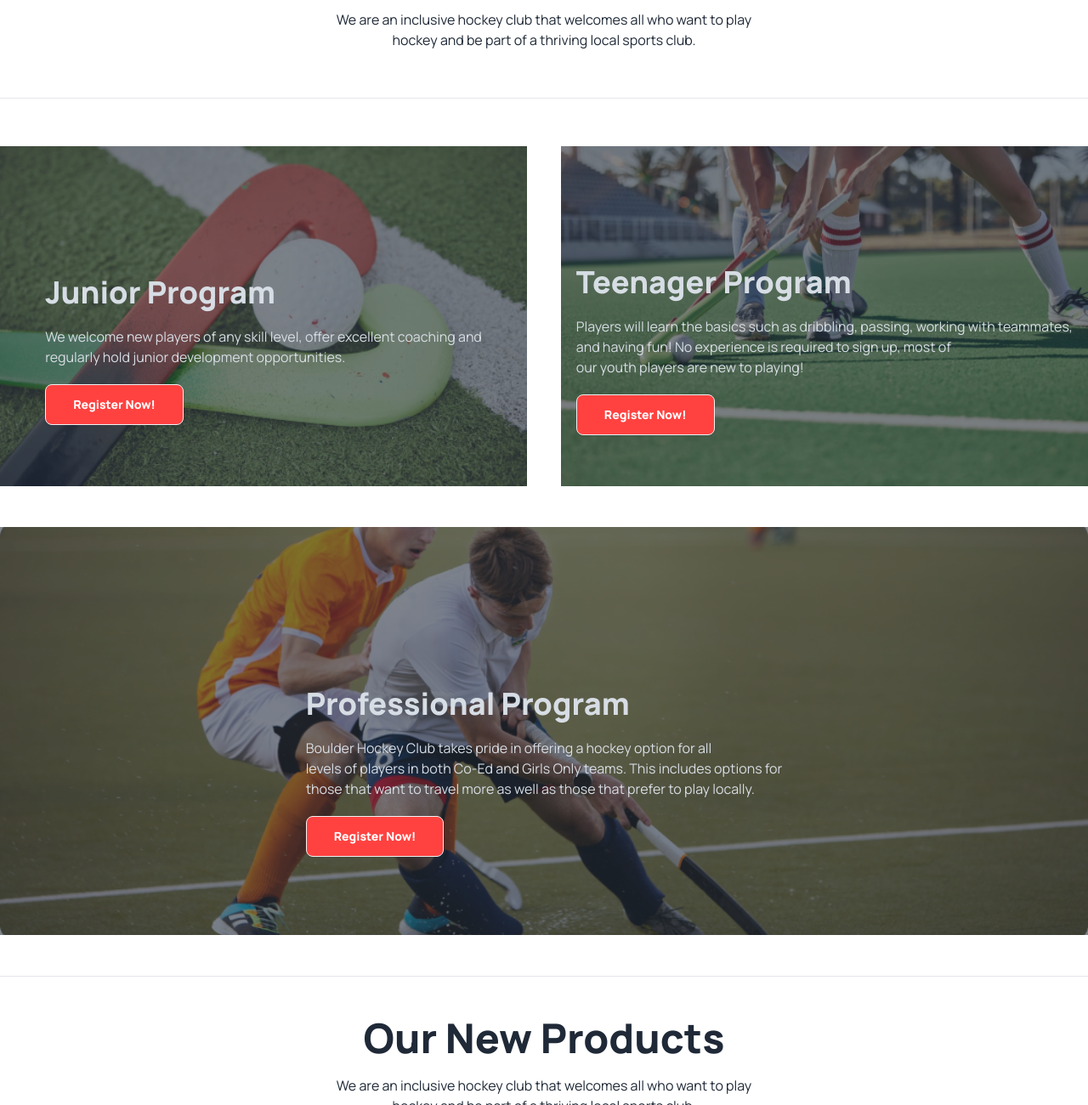
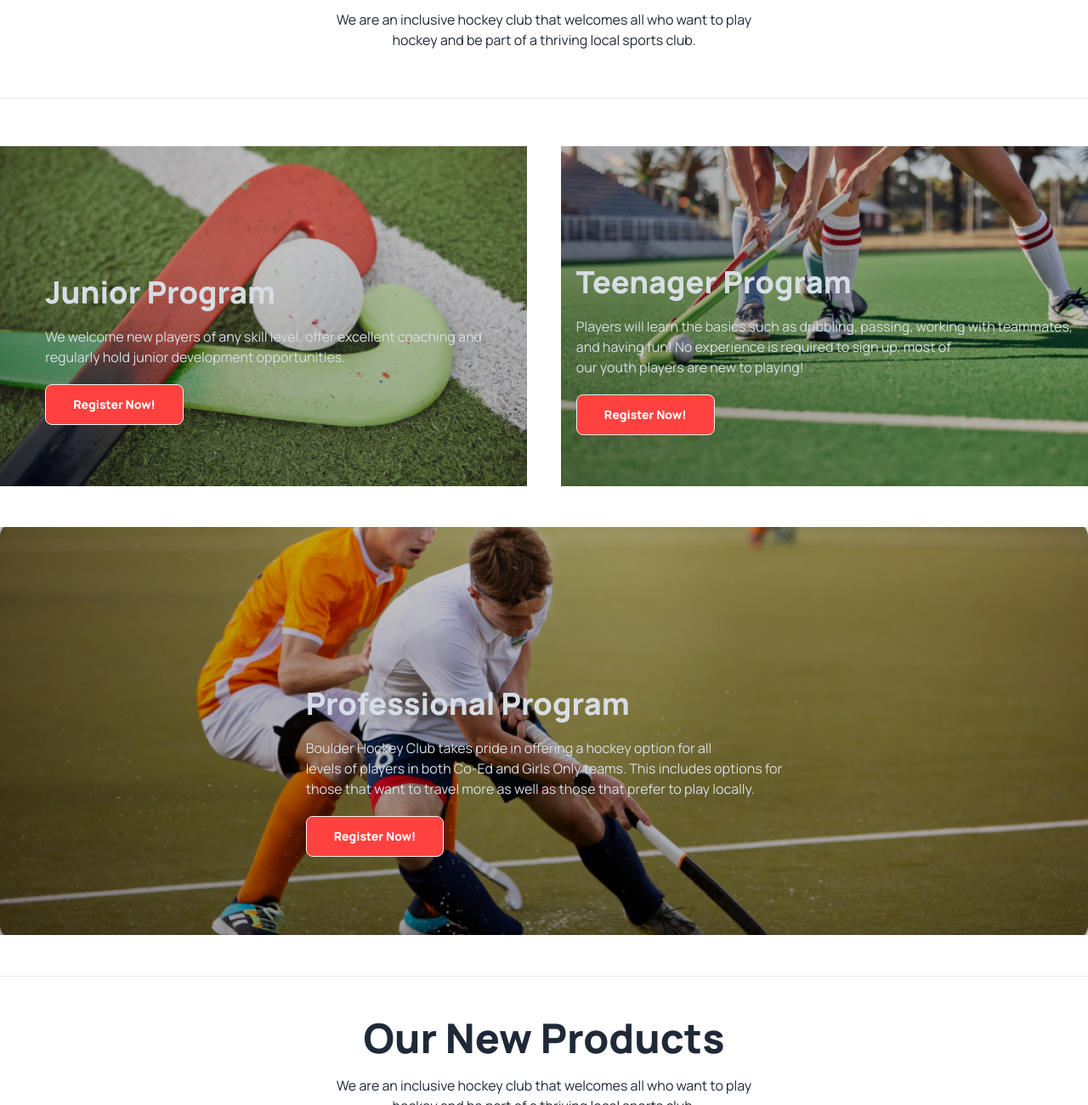
Before and after one commit to rezwanhossen/hockeys, a plain HTML site: page index.html in a window 1280 px wide. Shown: the part 1782-3082 px from the top of the page at 85% size. Drawn offline with nearby package versions, Linux system fonts and the light colour scheme.

Commit message:
linear color add

```diff
--- a/index.html
+++ b/index.html
@@ -175,9 +175,8 @@
             </div>
             <div class=" flex flex-col lg:flex-row gap-10">
                 <div class="flex-1">
-                    <div class="hero h-[50vh] bg-[url(img/2.png)] bg-cover">
-                        <!-- <div class=" "></div> -->
-                        <div class="hero-overlay bg-opacity-60"></div>
+                    <div class="hero h-[50vh] bg-[linear-gradient(30deg,rgba(0,0,0,0.4),rgba(0,0,0,0.1)),url(img/2.png)] bg-cover">
+
                         <div class="hero-content text-neutral-content">
                           <div >
                             <h1 class="mb-5 mt-20 text-3xl lg:text-4xl font-bold">Junior Program</h1>
@@ -189,9 +188,9 @@
                 </div>
 
                 <div class="flex-1">
-                    <div class="hero  h-[50vh] bg-[url(img/3.png)] bg-cover " >
+                    <div class="hero  h-[50vh] bg-[linear-gradient(30deg,rgba(0,0,0,0.4),rgba(0,0,0,0.1)),url(img/3.png)] bg-cover " >
                         <!-- <div class="hero-overlay"> -->
-                        <div class="hero-overlay bg-opacity-60"></div>
+
                         <div class="hero-content text-neutral-content ">
                           <div>
                             <h1 class="mb-5 mt-20 text-3xl lg:text-4xl font-bold">Teenager Program</h1>
@@ -205,8 +204,8 @@
 
             </div>
             <div class=" my-12">
-                <div class="hero h-[50vh] lg:h-[60vh] bg-[url(img/4.png)] bg-cover ">
-                    <div class="hero-overlay bg-opacity-60"></div>
+                <div class="hero h-[50vh] lg:h-[60vh] bg-[linear-gradient(30deg,rgba(0,0,0,0.4),rgba(0,0,0,0.1)),url(img/4.png)] bg-cover ">
+
                     <div class="hero-content text-neutral-content ">
                       <div class=" text-start">
                         <h1 class="mb-5 mt-24 text-3xl lg:text-4xl font-bold">Professional Program</h1>
```
